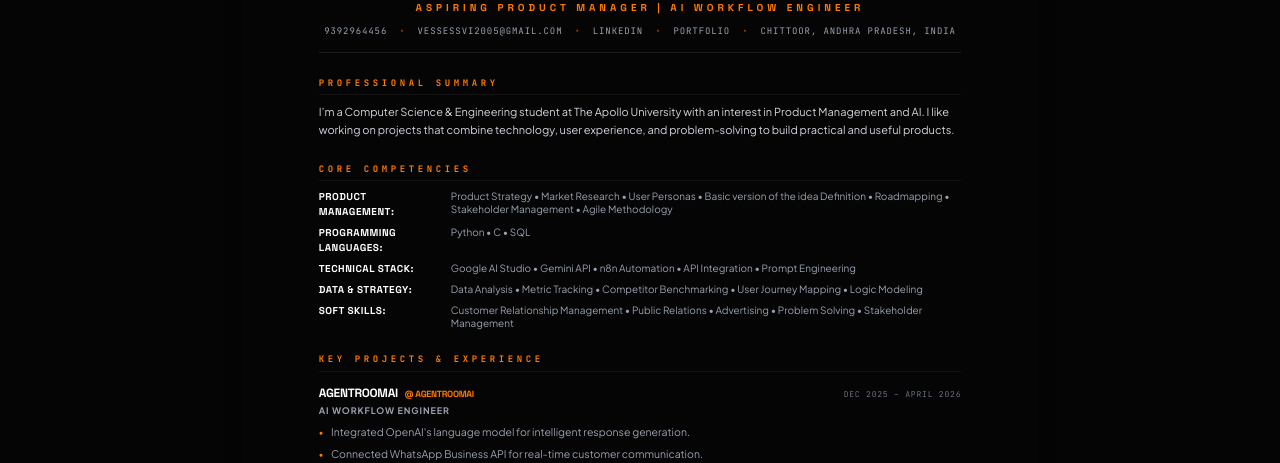
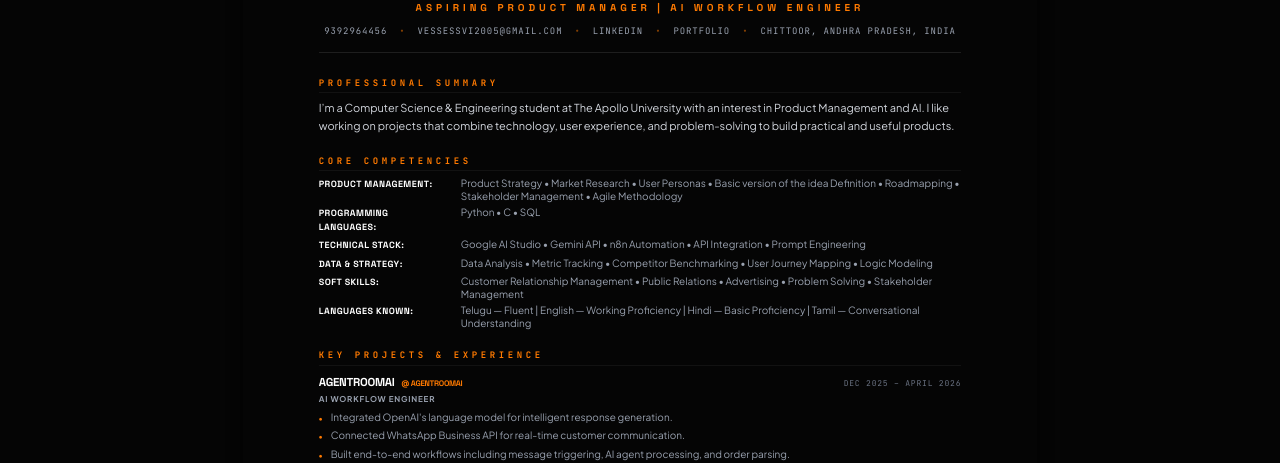
Before and after one commit to ESSESSVIssv/Essessvi-, a React (Vite) app: page /resume in a window 1280 px wide. Shown: the part 341-804 px from the top of the page. Built offline with nearby package versions, Linux system fonts and the light colour scheme; no server answers.

Commit message:
feat: Add languages known section to resume
Includes a new category for "Languages Known" in the constants and updates the UI to display this information on the resume component.

```diff
--- a/src/components/Resume.tsx
+++ b/src/components/Resume.tsx
@@ -149,45 +149,47 @@ export default function Resume() {
           </header>
 
           {/* Professional Summary */}
-          <section className="mb-6">
-            <h2 className="text-brand font-mono text-[9px] font-bold uppercase tracking-[0.4em] mb-2 print:text-black border-b border-white/5 pb-1">Professional Summary</h2>
+          <section className="mb-5">
+            <h2 className="text-brand font-mono text-[9px] font-bold uppercase tracking-[0.4em] mb-1.5 print:text-black border-b border-white/5 pb-0.5">Professional Summary</h2>
             <p className="text-gray-300 leading-relaxed text-[11px] print:text-black">
               {PERSONAL_INFO.bio}
             </p>
           </section>
 
           {/* Skills */}
-          <section className="mb-6">
-            <h2 className="text-brand font-mono text-[9px] font-bold uppercase tracking-[0.4em] mb-2 print:text-black border-b border-white/5 pb-1">Core Competencies</h2>
-            <div className="grid grid-cols-1 gap-1.5">
+          <section className="mb-5">
+            <h2 className="text-brand font-mono text-[9px] font-bold uppercase tracking-[0.4em] mb-1.5 print:text-black border-b border-white/5 pb-0.5">Core Competencies</h2>
+            <div className="grid grid-cols-1 gap-1">
               {SKILLS.map((group, idx) => (
                 <div key={idx} className="flex items-baseline gap-3">
-                  <h3 className="text-white font-bold text-[10px] uppercase tracking-wider w-[120px] shrink-0 print:text-black">{group.category}:</h3>
-                  <p className="text-gray-400 text-[10px] print:text-black leading-tight">{group.items.join(' • ')}</p>
+                  <h3 className="text-white font-bold text-[9px] uppercase tracking-wider w-[130px] shrink-0 print:text-black">{group.category}:</h3>
+                  <p className="text-gray-400 text-[10px] print:text-black leading-tight">
+                    {group.category === "Languages Known" ? group.items.join(' | ') : group.items.join(' • ')}
+                  </p>
                 </div>
               ))}
             </div>
           </section>
 
           {/* Experience / Projects */}
-          <section className="mb-6">
-            <h2 className="text-brand font-mono text-[9px] font-bold uppercase tracking-[0.4em] mb-3 print:text-black border-b border-white/5 pb-1">Key Projects & Experience</h2>
-            <div className="space-y-4">
+          <section className="mb-5">
+            <h2 className="text-brand font-mono text-[9px] font-bold uppercase tracking-[0.4em] mb-2 print:text-black border-b border-white/5 pb-0.5">Key Projects & Experience</h2>
+            <div className="space-y-3.5">
               {EXPERIENCE.map((exp, idx) => (
                 <div key={idx}>
                   <div className="flex justify-between items-baseline mb-0.5">
-                    <h3 className="text-[12px] font-black text-white uppercase tracking-tight print:text-black">
-                      {exp.title} <span className="text-brand text-[9px] font-bold ml-1">@ {exp.company}</span>
+                    <h3 className="text-[11.5px] font-black text-white uppercase tracking-tight print:text-black">
+                      {exp.title} <span className="text-brand text-[8px] font-bold ml-1">@ {exp.company}</span>
                     </h3>
                     <span className="text-[8px] font-mono text-gray-500 uppercase tracking-widest">{exp.period}</span>
                   </div>
-                  <div className="text-[9px] font-bold text-gray-400 uppercase tracking-widest mb-1.5 flex items-center gap-2">
+                  <div className="text-[8px] font-bold text-gray-400 uppercase tracking-widest mb-1 flex items-center gap-2">
                     <span>{exp.role}</span>
                   </div>
-                  <ul className="space-y-1">
+                  <ul className="space-y-0.5">
                     {exp.points.map((point, pIdx) => (
-                      <li key={pIdx} className="text-gray-400 text-[10.5px] leading-relaxed flex gap-2 print:text-black">
-                        <span className="text-brand font-black mt-1 text-[7px] shrink-0">●</span>
+                      <li key={pIdx} className="text-gray-400 text-[10px] leading-relaxed flex gap-2 print:text-black">
+                        <span className="text-brand font-black mt-1 text-[6.5px] shrink-0">●</span>
                         <span>{point}</span>
                       </li>
                     ))}
@@ -201,11 +203,11 @@ export default function Resume() {
           <div className="grid grid-cols-2 gap-8">
             <section>
               <h2 className="text-brand font-mono text-[9px] font-bold uppercase tracking-[0.4em] mb-3 print:text-black border-b border-white/5 pb-1">Education</h2>
-              <div className="space-y-3">
+              <div className="space-y-2">
                 {EDUCATION.map((edu, idx) => (
                   <div key={idx}>
                     <h3 className="text-[10px] font-bold text-white uppercase print:text-black leading-tight">{edu.institution}</h3>
-                    <p className="text-gray-400 text-[9px] leading-tight mb-0.5">{edu.degree}</p>
+                    <p className="text-gray-400 text-[8.5px] leading-tight mb-0.5">{edu.degree}</p>
                     <span className="text-[8px] font-mono text-gray-500 uppercase tracking-widest">{edu.period}</span>
                   </div>
                 ))}
@@ -214,7 +216,7 @@ export default function Resume() {
 
             <section>
               <h2 className="text-brand font-mono text-[9px] font-bold uppercase tracking-[0.4em] mb-3 print:text-black border-b border-white/5 pb-1">Certifications</h2>
-              <div className="space-y-2">
+              <div className="space-y-1.5">
                 {CERTIFICATIONS.slice(0, 5).map((cert, idx) => (
                   <div key={idx} className="flex justify-between items-start gap-4">
                     <p className="text-[9px] font-bold text-white uppercase leading-tight print:text-black flex-1">{cert.title}</p>
--- a/src/constants.ts
+++ b/src/constants.ts
@@ -153,6 +153,10 @@ export const SKILLS = [
   {
     category: "Soft Skills",
     items: ["Customer Relationship Management", "Public Relations", "Advertising", "Problem Solving", "Stakeholder Management"]
+  },
+  {
+    category: "Languages Known",
+    items: ["Telugu — Fluent", "English — Working Proficiency", "Hindi — Basic Proficiency", "Tamil — Conversational Understanding"]
   }
 ];
 
```
